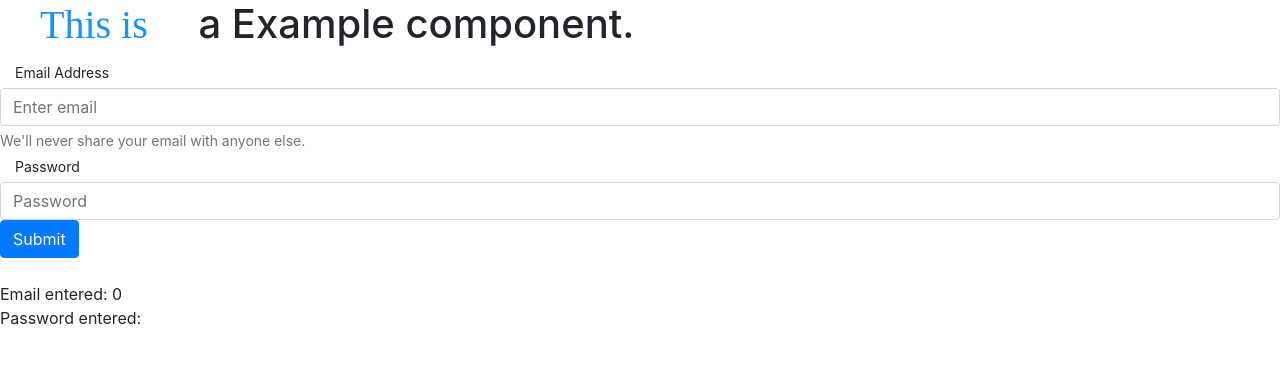
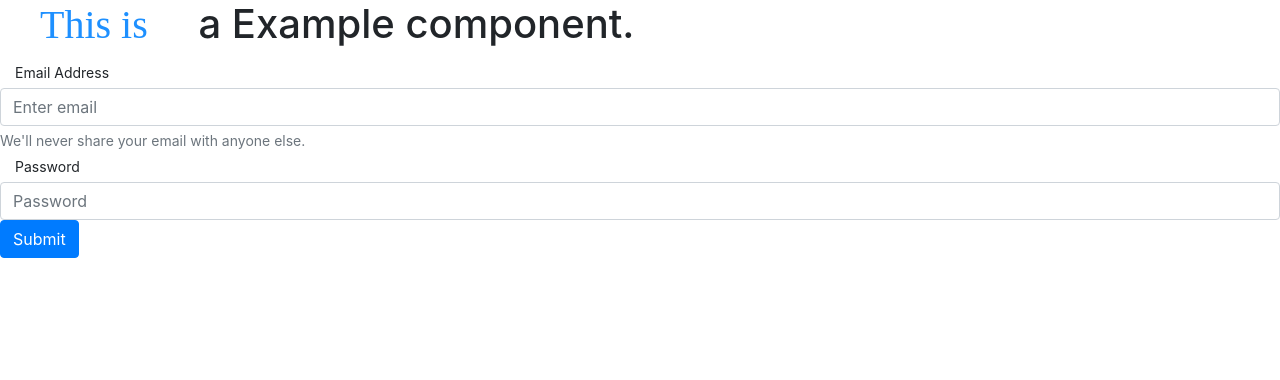
Before and after one commit to fabianoone/beginning-react-with-hooks, a React (Create React App) app: page / in a window 1280 px wide. Shown: the top 380 px of the page. Built offline with nearby package versions, Linux system fonts and the light colour scheme.

Commit message:
Showing validatiion error messages

```diff
--- a/src/UserForm.js
+++ b/src/UserForm.js
@@ -1,5 +1,5 @@
 import React, {useState} from 'react';
-import { Form, Button } from 'react-bootstrap';
+import { Form, Button, Alert } from 'react-bootstrap';
 
 function UserForm() {
     const [email, setEmail] = useState("");
@@ -17,7 +17,7 @@ function UserForm() {
         else if (email.length < 6) {
             setEmailError('Email should be minimum 6 characters');
         }
-        else if (email.indexOf(' ') >= 0) {
+        else if (email.indexOf('') >= 0) {
             setEmailError('Email cannot contain spaces');
         }
         else {
@@ -58,9 +58,9 @@ function UserForm() {
                 </Form.Group>
             </Form>
             <br />
-            Email entered: {email.length}
-            <br />
-            Password entered: {password}
+            {emailError.length > 0 &&
+                <Alert variant="danger">{emailError}</Alert> }
+
         </div>
     );
 }
```
